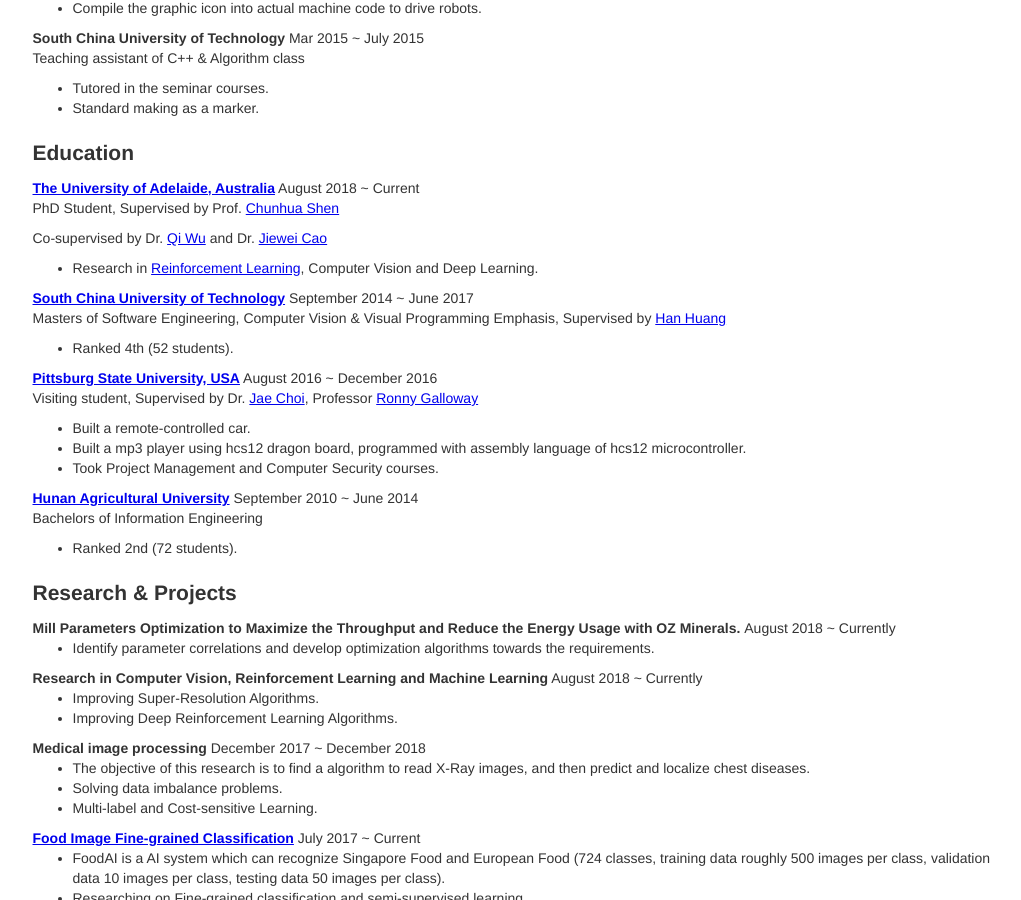
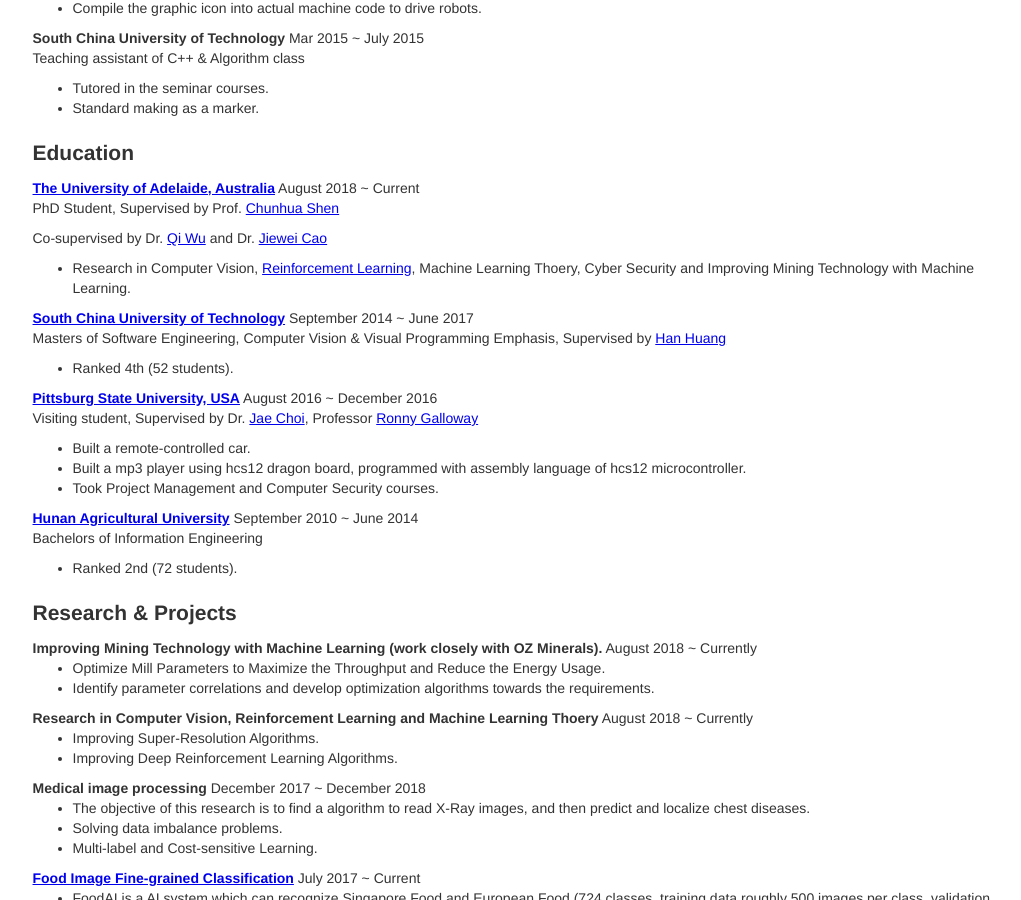
Before and after one commit to billhhh/whblog-omega, a Jekyll site: the page res/index.html, which Jekyll copies as it is, in a window 1280 px wide and 900 px high, scrolled down 1922 px. Shown: the whole window, without its empty margins (120-1141 px from the left). Built offline with Jekyll 4.4.1, drawn with Linux system fonts in a browser that asks for light colours.

Commit message:
Update index.html

```diff
--- a/res/index.html
+++ b/res/index.html
@@ -246,7 +246,7 @@
         <p>Co-supervised by Dr. <a href="https://researchers.adelaide.edu.au/profile/qi.wu01">Qi Wu</a> and Dr. <a href="https://deepai.org/machine-learning/researcher/jiewei-cao">Jiewei Cao</a></p>
         <ul>
           <li>
-            Research in <a href = "https://blog.openai.com/reinforcement-learning-with-prediction-based-rewards/">Reinforcement Learning</a>, Computer Vision and Deep Learning.
+            Research in Computer Vision, <a href = "https://blog.openai.com/reinforcement-learning-with-prediction-based-rewards/">Reinforcement Learning</a>, Machine Learning Thoery, Cyber Security and Improving Mining Technology with Machine Learning.
           </li>
         </ul>
       </div>
@@ -293,9 +293,12 @@
 
       <h2>Research & Projects</h2>
       <div>
-        <strong>Mill Parameters Optimization to Maximize the Throughput and Reduce the Energy Usage with OZ Minerals. </strong>
+        <strong>Improving Mining Technology with Machine Learning (work closely with OZ Minerals).</strong>
     <span class="time">August 2018 ~ Currently</span>
         <ul>
+	  <li>
+            Optimize Mill Parameters to Maximize the Throughput and Reduce the Energy Usage.
+          </li>
           <li>
             Identify parameter correlations and develop optimization algorithms towards the requirements.
           </li>
@@ -303,7 +306,7 @@
       </div>
 
       <div>
-        <strong>Research in Computer Vision, Reinforcement Learning and Machine Learning</strong>
+        <strong>Research in Computer Vision, Reinforcement Learning and Machine Learning Thoery</strong>
     <span class="time">August 2018 ~ Currently</span>
         <ul>
           <li>
```
